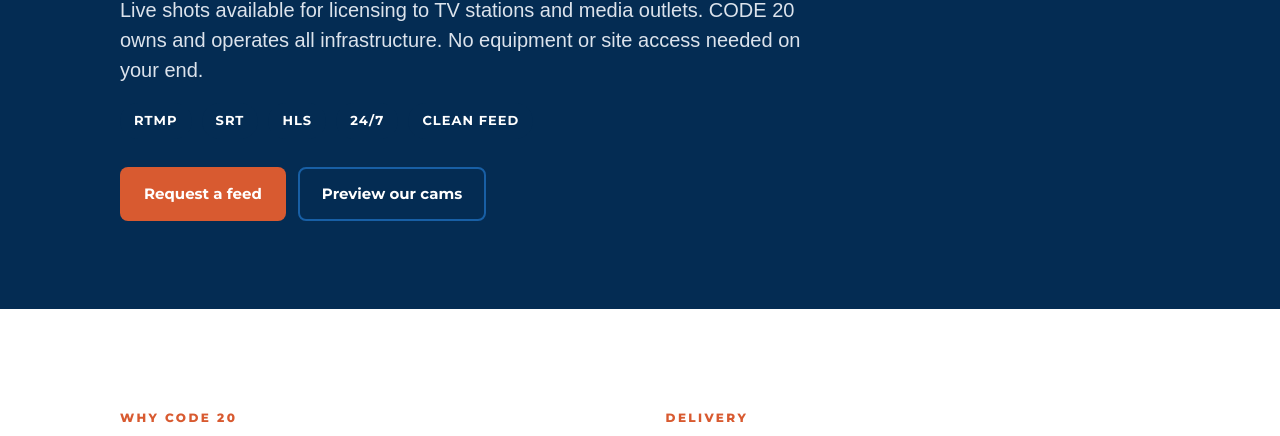
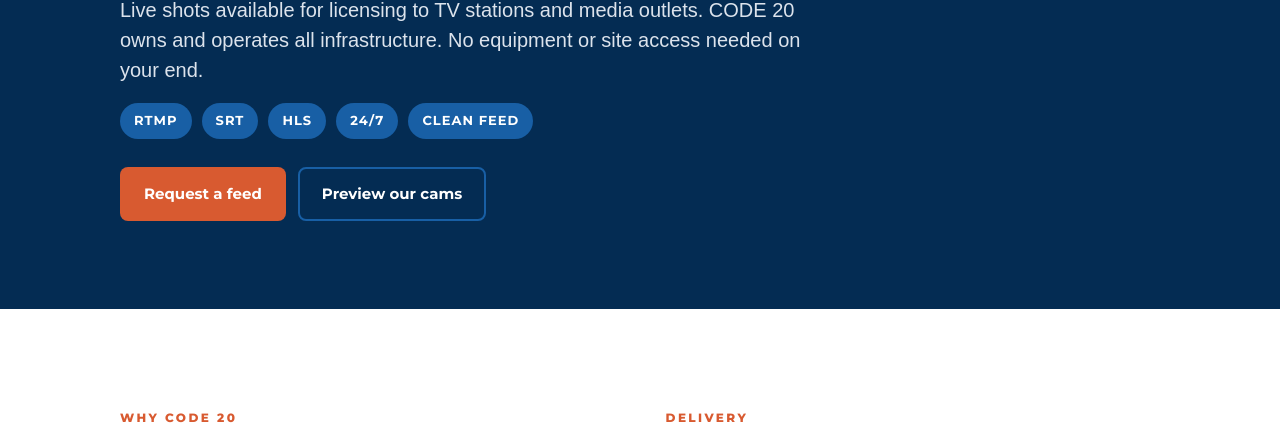
Before and after one commit to CODE20LIVE/code20-site, a plain HTML site: page broadcasters.html in a window 1280 px wide. Shown: the part 276-712 px from the top of the page. Drawn offline with Linux system fonts and the light colour scheme.

Commit message:
Add background color to .chip in page-hero

```diff
--- a/styles.css
+++ b/styles.css
@@ -130,3 +130,4 @@ footer .wrap{padding-top:40px;padding-bottom:32px}
 .social svg{width:18px;height:18px;fill:var(--white)}
 .foot-bottom{display:flex;justify-content:space-between;flex-wrap:wrap;gap:10px;padding-top:20px;font-size:12px}
 .foot-bottom a{color:var(--white)}
+.page-hero .chip{background:var(--blue)}
```
